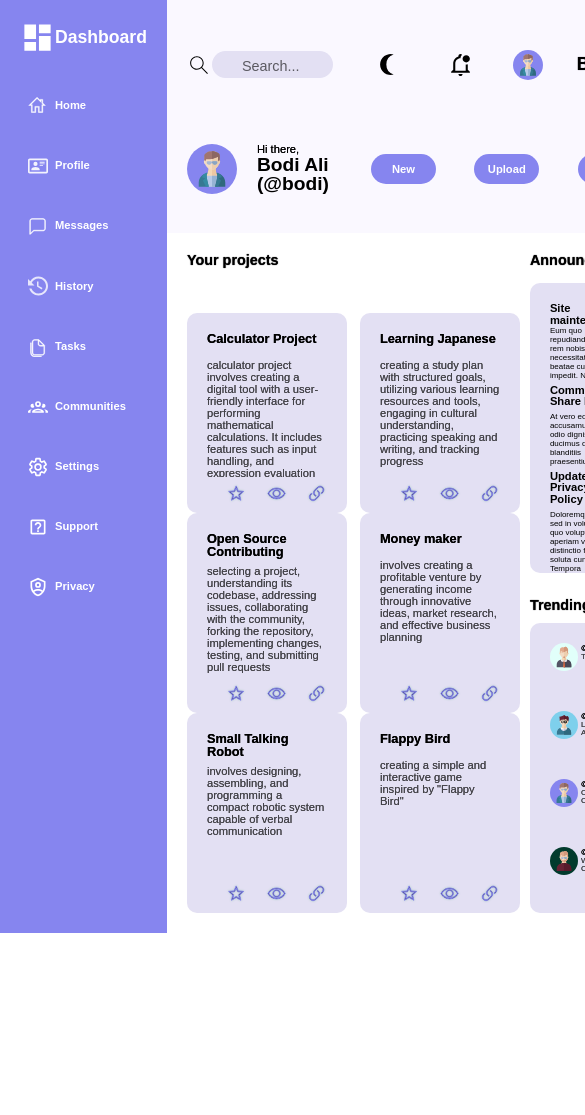
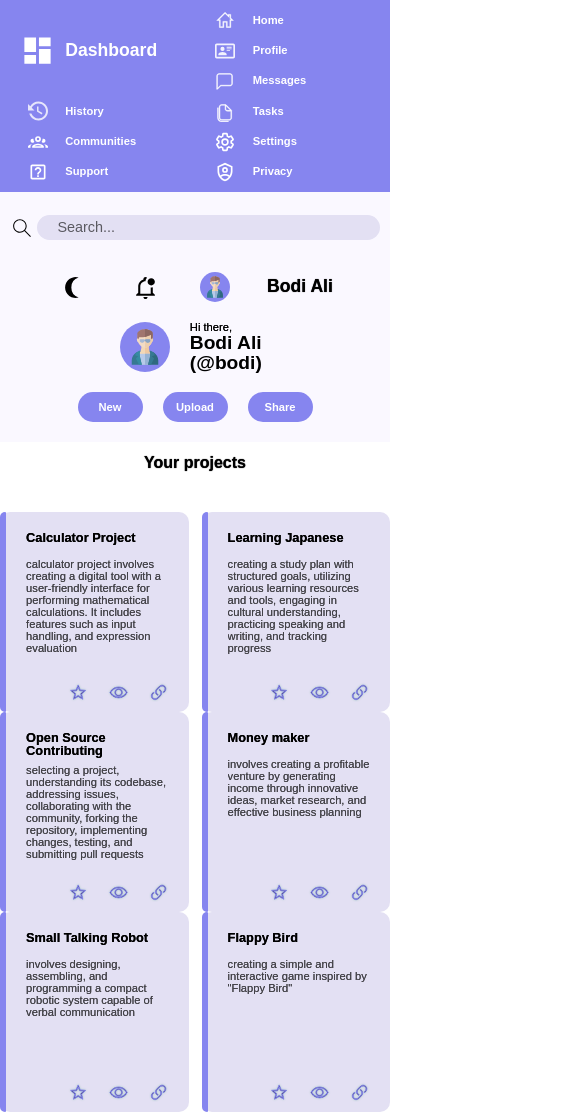
Before and after one commit to BodiAli/Admin-Dashboard, a plain HTML site: page index.html in a window 390 px wide. Shown: the top 1115 px of the page, 585 px wide, since content can reach past the window. Before the commit the page ends 933 px from the top, so only its background shows below. Drawn offline with Linux system fonts and the light colour scheme.

Commit message:
Make the site more responsive

```diff
--- a/index.html
+++ b/index.html
@@ -5,6 +5,7 @@
     <meta name="viewport" content="width=device-width, initial-scale=1.0" />
     <link rel="stylesheet" href="reset.css" />
     <link rel="stylesheet" href="style.css" />
+    <link rel="stylesheet" href="media.css" />
     <title>Admin Dashboard</title>
   </head>
   <body>
--- /dev/null
+++ b/media.css
@@ -0,0 +1,188 @@
+@media only screen and (max-width: 768px) {
+  .card h2 {
+    font-size: 0.8rem;
+  }
+  .card p {
+    font-size: 0.7rem;
+    line-height: normal;
+    overflow: auto;
+  }
+  .text-container {
+    padding-bottom: 0;
+  }
+  aside {
+    padding: 20px;
+  }
+  aside span:nth-of-type(1) {
+    font-size: 1.1rem;
+  }
+  aside span:not(:nth-of-type(1)) {
+    font-size: 0.7rem;
+  }
+  /* .side-icons {
+    transition: transform 0.3s ease;
+  }
+
+  .side-icons:hover {
+    transform: scale(1.1) translateX(4px);
+  } */
+
+  .side-icon {
+    width: 35px;
+  }
+  .side-icons {
+    width: 20px;
+  }
+  .side-icons:nth-of-type(2) {
+    width: 21px;
+  }
+  .search-bar {
+    height: 30%;
+    padding: 5px 0 20px 20px;
+  }
+  .header-icons {
+    width: 25px;
+    height: auto;
+  }
+  .avatar-one {
+    width: 30px;
+    height: auto;
+  }
+  .header-row:nth-child(2) span {
+    font-size: 1.1rem;
+  }
+  .header-row:nth-child(4) button {
+    width: 65px;
+    font-size: 0.7rem;
+    height: 30px;
+  }
+  .header-row:nth-child(3) span {
+    font-size: 1.2rem;
+  }
+  .header-row:nth-child(3) span::first-line {
+    font-size: 0.7rem;
+  }
+  .avatar-two {
+    width: 50px;
+  }
+
+  div.one h2:not(:nth-of-type(1)) {
+    margin-bottom: 5px;
+  }
+  .card .card-icon {
+    width: 20px;
+  }
+  .side-main-container > p:nth-of-type(1) {
+    font-size: 1rem;
+  }
+  .side-main-container > p:nth-of-type(2) {
+    font-size: 1rem;
+  }
+  .card-container > p {
+    font-size: 1rem;
+  }
+  div.two {
+    grid-template-columns: 0.4fr 1fr;
+    grid-template-rows: 0.1fr 1fr 0.1fr 1fr 0.1fr 1fr 0.1fr 1fr;
+    gap: 1px 3px;
+    padding-bottom: 0;
+    padding-right: 10px;
+  }
+
+  .container {
+    display: grid;
+    grid-template-columns: 1fr;
+    grid-template-rows: 0.1fr 0.1fr 1fr;
+    width: 100%;
+  }
+  aside {
+    grid-column: 1 / 2;
+    grid-row: 1 / 2;
+    display: grid;
+    grid-template-columns: 0.8fr 3fr 0.8fr 3fr;
+    height: fit-content;
+    gap: 10px;
+    width: 100%;
+    padding: 10px 5px 10px 20px;
+    /* justify-items: end; */
+  }
+  aside .side-icon {
+    grid-row: 1 / 4;
+  }
+  aside > span:nth-of-type(1) {
+    grid-row: 1 /4;
+  }
+  header {
+    grid-row: 2 / 3;
+    grid-column: 1 / 2;
+    padding: 10px;
+    gap: 10px;
+    height: fit-content;
+    display: grid;
+    grid-template-columns: 1fr;
+    grid-template-rows: repeat(4, 1fr);
+    width: 100%;
+    justify-items: center;
+    justify-content: center;
+  }
+  .header-row {
+    grid-column: 1 / 2;
+    width: 100%;
+    justify-items: center;
+    justify-content: center;
+  }
+  .header-row:nth-child(2) {
+    width: fit-content;
+    justify-items: center;
+  }
+  .header-row:nth-child(3) {
+    justify-items: start;
+    width: fit-content;
+  }
+  .header-row:nth-child(4) {
+    width: fit-content;
+    gap: 20px;
+  }
+  main {
+    grid-row: 3 / 4;
+    grid-column: 1 / 2;
+    display: grid;
+    grid-template-columns: 1fr;
+    padding: 10px 0;
+  }
+  .card-container {
+    grid-column: 1 / 2;
+    grid-row: 1 / 2;
+  }
+  .card-container > p {
+    justify-self: center;
+    width: fit-content;
+    margin-top: 3px;
+  }
+  .side-main-container {
+    grid-column: 1 / 2;
+    grid-row: 2 / 3;
+  }
+  .side-main-container > p:nth-of-type(1) {
+    justify-self: center;
+    width: fit-content;
+    margin: 10px 0;
+    height: fit-content;
+  }
+  .side-main-container > p:nth-of-type(2) {
+    justify-self: center;
+    width: fit-content;
+    margin-bottom: 3px;
+  }
+  div.two {
+    justify-items: center;
+    gap: 3px 10px;
+  }
+  div.two .at,
+  div.two .description {
+    justify-self: start;
+  }
+  .trending-icons {
+    justify-self: end;
+  }
+}
--- a/style.css
+++ b/style.css
@@ -27,11 +27,15 @@
 *::before {
   box-sizing: border-box;
 }
+html {
+  width: fit-content;
+}
 .container {
   display: grid;
   grid-template-columns: 0.8fr 4fr;
   grid-template-rows: 1fr 3fr;
 }
+
 header {
   background-color: var(--header-color);
   grid-column: 2 / 3;
@@ -235,6 +239,7 @@ main {
   grid-row: 2 / 3;
   display: grid;
   grid-template-columns: 2fr 0.7fr;
+  /* grid-template-columns: repeat(auto-fit, minmax(200px, 1fr)); */
   grid-template-rows: 1fr 1fr;
   padding: 20px 30px 20px 20px;
   gap: 10px;
@@ -244,6 +249,7 @@ main {
   grid-row: 1 / 3;
   display: grid;
   grid-template-columns: 1fr 1fr;
+  /* grid-template-columns: repeat(auto-fit, minmax(200px, 1fr)); */
   grid-template-rows: 0.3fr 1fr 1fr 1fr;
   gap: 0 13px;
   align-content: space-between;
@@ -425,131 +431,6 @@ div.two {
   height: fit-content;
 }
 
-@media only screen and (max-width: 768px) {
-  .card h2 {
-    font-size: 0.8rem;
-  }
-  .card p {
-    font-size: 0.7rem;
-    line-height: normal;
-    overflow: auto;
-  }
-  .text-container {
-    padding-bottom: 0;
-  }
-  aside {
-    padding: 20px;
-  }
-  aside span:nth-of-type(1) {
-    font-size: 1.1rem;
-  }
-  aside span:not(:nth-of-type(1)) {
-    font-size: 0.7rem;
-  }
-  .side-icons {
-    transition: transform 0.3s ease;
-  }
-
-  .side-icons:hover {
-    transform: scale(1.1) translateX(4px);
-  }
-
-  .side-icon {
-    width: 35px;
-  }
-  .side-icons {
-    width: 20px;
-  }
-  .side-icons:nth-of-type(2) {
-    width: 21px;
-  }
-  .search-bar {
-    height: 30%;
-    padding: 8px 0 0 30px;
-  }
-  .header-icons {
-    width: 25px;
-    height: auto;
-  }
-  .avatar-one {
-    width: 30px;
-    height: auto;
-  }
-  .header-row:nth-child(2) span {
-    font-size: 1.1rem;
-  }
-  .header-row:nth-child(4) button {
-    width: 65px;
-    font-size: 0.7rem;
-    height: 30px;
-  }
-  .header-row:nth-child(3) span {
-    font-size: 1.2rem;
-  }
-  .header-row:nth-child(3) span::first-line {
-    font-size: 0.7rem;
-  }
-  .avatar-two {
-    width: 50px;
-  }
-  div.one h2 {
-    font-size: 0.7rem;
-  }
-  div.one p {
-    font-size: 0.5rem;
-    line-height: 9px;
-  }
-  div.one p:nth-of-type(1),
-  div.one p:nth-of-type(2),
-  div.one p:nth-of-type(3) {
-    border: none;
-  }
-  div.one p:nth-of-type(1),
-  div.one p:nth-of-type(2) {
-    margin-bottom: 5px;
-  }
-  div.one p:nth-of-type(3) {
-    overflow: clip;
-  }
-  div.one h2:not(:nth-of-type(1)) {
-    margin-bottom: 5px;
-  }
-  .card .card-icon {
-    width: 20px;
-  }
-  .side-main-container > p:nth-of-type(1) {
-    font-size: 0.9rem;
-  }
-  .side-main-container > p:nth-of-type(2) {
-    font-size: 0.9rem;
-  }
-  .card-container > p {
-    font-size: 0.9rem;
-  }
-  div.two {
-    grid-template-columns: 0.4fr 1fr;
-    grid-template-rows: 0.1fr 1fr 0.1fr 1fr 0.1fr 1fr 0.1fr 1fr;
-    gap: 1px 3px;
-    padding-bottom: 0;
-    padding-right: 10px;
-  }
-  div.two .at {
-    font-size: 8px;
-    margin-top: 1px;
-  }
-  div.two .description {
-    font-size: 0.5rem;
-  }
-  .trending-icons {
-    width: 28px;
-  }
-  .trending-icons:hover {
-    transform: scale(1.1);
-  }
-  .trending-icons:active {
-    transform: scale(1);
-  }
-}
 @media (prefers-color-scheme: dark) {
   :root.light {
     --back-ground-color: #0d0d0d;
```
